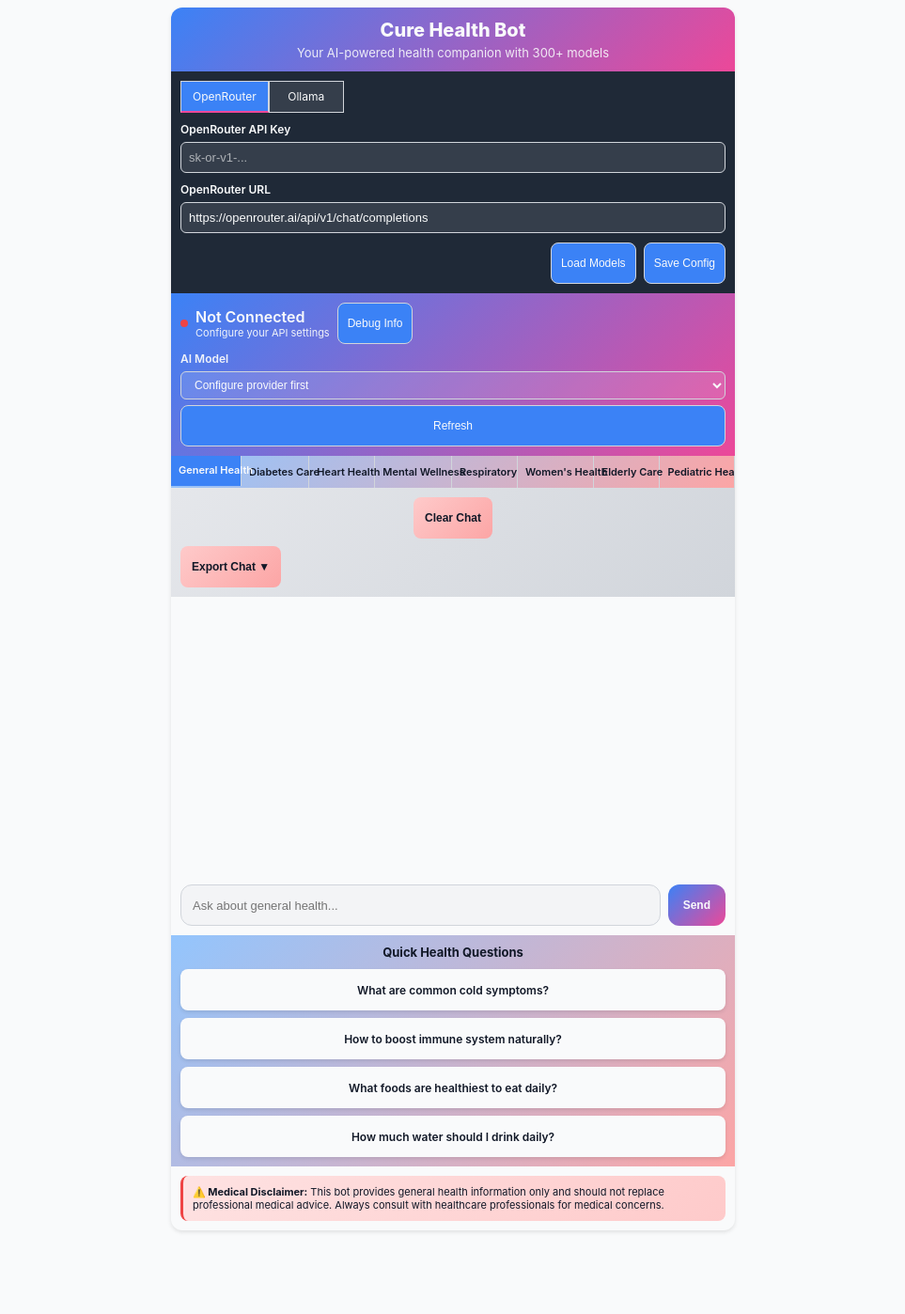
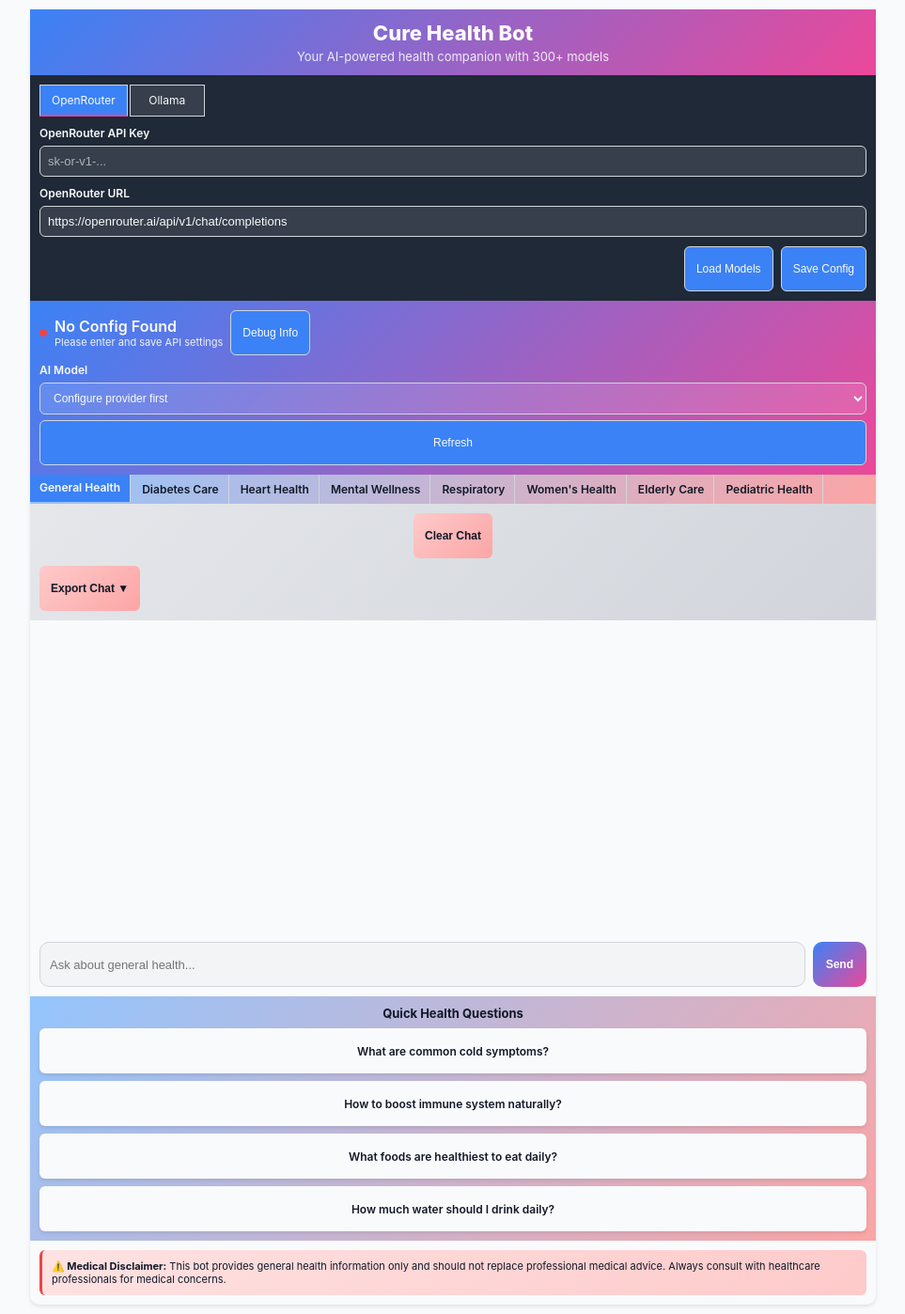
Before and after one commit to raju11011967/curebot, a Flask app: page / in a window 1280 px wide. Shown: the whole page at 94% size, without its empty margins (158-1121 px from the left). Before the commit the page ends 1311 px from the top, so only its background shows below. Run offline with Flask 3, Linux system fonts and the light colour scheme; some libraries are stand-ins or nearby versions.

Commit message:
Update index.html

```diff
--- a/templates/index.html
+++ b/templates/index.html
@@ -45,7 +45,7 @@
       color: var(--text);
       display: flex;
       justify-content: center;
-      padding: 8px;
+      padding: 10px;
       overflow-x: hidden;
       -webkit-font-smoothing: antialiased;
     }
@@ -78,13 +78,12 @@
 
     .container {
       width: 100%;
-      max-width: 600px;
+      max-width: 900px;
       background: var(--background);
-      border-radius: 12px;
+      border-radius: 10px;
       box-shadow: var(--shadow);
-      overflow: hidden;
-      opacity: 0;
-      animation: fadeIn 0.3s ease-out forwards;
+      overflow: visible;
+      animation: fadeIn 0.2s ease-out forwards;
     }
 
     @keyframes fadeIn {
@@ -99,14 +98,14 @@
       text-align: center;
     }
     header h1 {
-      font-size: clamp(16px, 5vw, 20px);
+      font-size: clamp(18px, 5vw, 22px);
       font-weight: 800;
       margin-bottom: 4px;
     }
     header p {
       margin: 0;
       opacity: 0.9;
-      font-size: clamp(11px, 3vw, 13px);
+      font-size: clamp(12px, 3vw, 13px);
     }
 
     .config-section {
@@ -143,14 +142,22 @@
     }
     .provider-tabs {
       display: flex;
-      gap: 0;
+      gap: 2px;
       margin-bottom: 10px;
       overflow-x: auto;
       -webkit-overflow-scrolling: touch;
-      scrollbar-width: none;
+      scrollbar-width: thin;
+      scrollbar-color: var(--primary) var(--dark-background);
     }
     .provider-tabs::-webkit-scrollbar {
-      display: none;
+      height: 6px;
+    }
+    .provider-tabs::-webkit-scrollbar-track {
+      background: var(--dark-background);
+    }
+    .provider-tabs::-webkit-scrollbar-thumb {
+      background: var(--primary);
+      border-radius: 3px;
     }
     .provider-tab {
       padding: 8px 12px;
@@ -212,11 +219,10 @@
     }
     .model-selector label {
       font-weight: 600;
-      opacity: 0.95;
       font-size: 12px;
     }
     .model-selector select {
-      padding: 6px 10px;
+      padding: 8px 10px;
       border-radius: 6px;
       border: 1px solid var(--border);
       background: rgba(255, 255, 255, 0.12);
@@ -257,36 +264,44 @@
       border-radius: 3px;
     }
     .debug-toggle, .btn-small {
-      padding: 6px 10px;
-      border-radius: 8px;
+      padding: 8px 12px;
+      border-radius: 6px;
       background: var(--primary);
       color: var(--dark-text);
       border: 1px solid var(--border);
       cursor: pointer;
       font-size: 12px;
       touch-action: manipulation;
-      min-height: 44px;
+      min-height: 48px;
     }
     .tabs {
       display: flex;
       background: linear-gradient(135deg, #93C5FD, #FCA5A5);
-      gap: 0;
+      gap: 2px;
       overflow-x: auto;
       -webkit-overflow-scrolling: touch;
-      scrollbar-width: none;
+      scrollbar-width: thin;
+      scrollbar-color: var(--primary) var(--background);
     }
     .tabs::-webkit-scrollbar {
-      display: none;
+      height: 6px;
+    }
+    .tabs::-webkit-scrollbar-track {
+      background: var(--background);
+    }
+    .tabs::-webkit-scrollbar-thumb {
+      background: var(--primary);
+      border-radius: 3px;
     }
     .tab {
-      padding: 10px 8px;
-      min-width: 70px;
+      padding: 8px 10px;
+      min-width: 80px;
       text-align: center;
       font-weight: 600;
       cursor: pointer;
       border-right: 1px solid var(--border);
       transition: all 0.2s ease;
-      font-size: 11px;
+      font-size: 12px;
       white-space: nowrap;
       touch-action: manipulation;
       color: var(--text);
@@ -316,10 +331,11 @@
       display: flex;
       gap: 8px;
       justify-content: center;
+      flex-wrap: wrap;
     }
     .btn {
       padding: 8px 12px;
-      border-radius: 8px;
+      border-radius: 6px;
       border: none;
       cursor: pointer;
       background: var(--gradient);
@@ -327,7 +343,7 @@
       font-weight: 600;
       touch-action: manipulation;
       font-size: 12px;
-      min-height: 44px;
+      min-height: 48px;
     }
     .btn-secondary {
       background: linear-gradient(135deg, #FECACA, #FCA5A5);
@@ -370,8 +386,8 @@
       border-bottom: none;
     }
     .chat-section {
-      height: 45vh;
-      min-height: 250px;
+      height: 50vh;
+      min-height: 300px;
       display: flex;
       flex-direction: column;
     }
@@ -379,7 +395,7 @@
       flex: 1;
       overflow-y: auto;
       overflow-x: hidden;
-      padding: 12px;
+      padding: 10px;
       background: var(--background);
       scrollbar-width: thin;
       scrollbar-color: var(--primary) var(--background);
@@ -434,23 +450,23 @@
     }
     .chatInput {
       flex: 1;
-      padding: 10px 12px;
-      border-radius: 12px;
+      padding: 8px 10px;
+      border-radius: 10px;
       border: 1px solid var(--border);
       font-size: 13px;
       outline: none;
       background: #F3F4F6;
       color: var(--text);
-      min-height: 44px;
+      min-height: 48px;
     }
     .chatInput:focus {
-      box-shadow: 0 0 0 4px rgba(59, 130, 246, 0.1);
+      box-shadow: 0 0 0 3px rgba(59, 130, 246, 0.1);
       border-color: var(--primary);
       background: var(--background);
     }
     .sendBtn {
-      padding: 10px 16px;
-      border-radius: 12px;
+      padding: 8px 14px;
+      border-radius: 10px;
       font-weight: 600;
       border: none;
       cursor: pointer;
@@ -458,7 +474,7 @@
       color: var(--dark-text);
       touch-action: manipulation;
       font-size: 12px;
-      min-height: 44px;
+      min-height: 48px;
     }
     .quick-questions {
       padding: 10px;
@@ -471,17 +487,17 @@
     }
     .quick-question {
       background: var(--background);
-      padding: 10px;
-      border-radius: 8px;
+      padding: 8px;
+      border-radius: 6px;
       cursor: pointer;
       box-shadow: var(--shadow);
       font-weight: 600;
       text-align: center;
-      transition: transform 0.2s ease, opacity 0.2s ease;
+      transition: transform 0.2s ease;
       touch-action: manipulation;
       font-size: 12px;
       color: var(--text);
-      min-height: 44px;
+      min-height: 48px;
       display: flex;
       align-items: center;
       justify-content: center;
@@ -496,7 +512,7 @@
     .disclaimer {
       padding: 10px;
       margin: 10px;
-      border-radius: 8px;
+      border-radius: 6px;
       font-size: 11px;
       background: linear-gradient(135deg, #FEE2E2, #FECACA);
       border-left: 3px solid var(--error);
@@ -645,7 +661,7 @@
         </div>
       </div>
       <div class="quick-questions">
-        <h3 style="text-align: center; margin-bottom: 10px; font-size: 13px;">Quick Health Questions</h3>
+        <h3 style="text-align: center; margin-bottom: 8px; font-size: 13px;">Quick Health Questions</h3>
         <div class="questions-grid">
           <div class="quick-question" role="button" tabindex="0" aria-label="Ask about common cold symptoms">What are common cold symptoms?</div>
           <div class="quick-question" role="button" tabindex="0" aria-label="Ask how to boost immune system naturally">How to boost immune system naturally?</div>
@@ -678,7 +694,7 @@
         </div>
       </div>
       <div class="quick-questions">
-        <h3 style="text-align: center; margin-bottom: 10px; font-size: 13px;">Diabetes Care Questions</h3>
+        <h3 style="text-align: center; margin-bottom: 8px; font-size: 13px;">Diabetes Care Questions</h3>
         <div class="questions-grid">
           <div class="quick-question" role="button" tabindex="0" aria-label="Ask what foods diabetics should avoid">What foods should diabetics avoid?</div>
           <div class="quick-question" role="button" tabindex="0" aria-label="Ask how to monitor blood sugar properly">How to monitor blood sugar properly?</div>
@@ -711,7 +727,7 @@
         </div>
       </div>
       <div class="quick-questions">
-        <h3 style="text-align: center; margin-bottom: 10px; font-size: 13px;">Heart Health Questions</h3>
+        <h3 style="text-align: center; margin-bottom: 8px; font-size: 13px;">Heart Health Questions</h3>
         <div class="questions-grid">
           <div class="quick-question" role="button" tabindex="0" aria-label="Ask about normal blood pressure range">What is normal blood pressure range?</div>
           <div class="quick-question" role="button" tabindex="0" aria-label="Ask how to control cholesterol naturally">How to control cholesterol naturally?</div>
@@ -744,7 +760,7 @@
         </div>
       </div>
       <div class="quick-questions">
-        <h3 style="text-align: center; margin-bottom: 10px; font-size: 13px;">Mental Wellness Questions</h3>
+        <h3 style="text-align: center; margin-bottom: 8px; font-size: 13px;">Mental Wellness Questions</h3>
         <div class="questions-grid">
           <div class="quick-question" role="button" tabindex="0" aria-label="Ask how to manage stress effectively">How to manage stress effectively?</div>
           <div class="quick-question" role="button" tabindex="0" aria-label="Ask about tips for better sleep hygiene">Tips for better sleep hygiene</div>
@@ -777,7 +793,7 @@
         </div>
       </div>
       <div class="quick-questions">
-        <h3 style="text-align: center; margin-bottom: 10px; font-size: 13px;">Respiratory Health Questions</h3>
+        <h3 style="text-align: center; margin-bottom: 8px; font-size: 13px;">Respiratory Health Questions</h3>
         <div class="questions-grid">
           <div class="quick-question" role="button" tabindex="0" aria-label="Ask how to improve lung capacity naturally">How to improve lung capacity naturally?</div>
           <div class="quick-question" role="button" tabindex="0" aria-label="Ask about signs of asthma">What are signs of asthma?</div>
@@ -810,7 +826,7 @@
         </div>
       </div>
       <div class="quick-questions">
-        <h3 style="text-align: center; margin-bottom: 10px; font-size: 13px;">Women's Health Questions</h3>
+        <h3 style="text-align: center; margin-bottom: 8px; font-size: 13px;">Women's Health Questions</h3>
         <div class="questions-grid">
           <div class="quick-question" role="button" tabindex="0" aria-label="Ask about common signs of hormonal imbalance">What are common signs of hormonal imbalance?</div>
           <div class="quick-question" role="button" tabindex="0" aria-label="Ask how to maintain reproductive health">How to maintain reproductive health?</div>
@@ -843,7 +859,7 @@
         </div>
       </div>
       <div class="quick-questions">
-        <h3 style="text-align: center; margin-bottom: 10px; font-size: 13px;">Elderly Care Questions</h3>
+        <h3 style="text-align: center; margin-bottom: 8px; font-size: 13px;">Elderly Care Questions</h3>
         <div class="questions-grid">
           <div class="quick-question" role="button" tabindex="0" aria-label="Ask how to prevent falls in elderly">How to prevent falls in elderly?</div>
           <div class="quick-question" role="button" tabindex="0" aria-label="Ask about managing multiple medications safely">Managing multiple medications safely</div>
@@ -876,7 +892,7 @@
         </div>
       </div>
       <div class="quick-questions">
-        <h3 style="text-align: center; margin-bottom: 10px; font-size: 13px;">Pediatric Health Questions</h3>
+        <h3 style="text-align: center; margin-bottom: 8px; font-size: 13px;">Pediatric Health Questions</h3>
         <div class="questions-grid">
           <div class="quick-question" role="button" tabindex="0" aria-label="Ask about vaccination schedule for children">Vaccination schedule for children</div>
           <div class="quick-question" role="button" tabindex="0" aria-label="Ask about managing childhood obesity">Managing childhood obesity</div>
@@ -976,6 +992,7 @@
         const saved = getCookie('curebotConfig');
         if (!saved) {
           addDebugLog('No configuration found in cookies (UA: ' + navigator.userAgent + ')');
+          updateConnectionStatus('disconnected', 'No Config Found', 'Please enter and save API settings');
           return;
         }
         const config = JSON.parse(saved);
@@ -1014,6 +1031,8 @@
           addDebugLog(`Configuration loaded: API key (${config.openrouter?.key ? config.openrouter.key.slice(0, 4) + '...' : 'none'})`);
           if (config.openrouter?.key) {
             updateConnectionStatus('connected', 'Configuration Loaded', 'API key retrieved');
+          } else {
+            updateConnectionStatus('disconnected', 'No API Key', 'Please enter and save an API key');
           }
         };
         setInputs();
@@ -1317,9 +1336,9 @@
         if (loadingSpinner) {
           loadingSpinner.style.display = 'none';
         }
-      }, 500); // Hide spinner after 500ms
-
-      loadConfig(); // Load API key and config immediately
+      }, 500);
+
+      loadConfig();
       document.querySelectorAll('.provider-tab').forEach(tab => {
         tab.addEventListener('click', function() {
           currentProvider = this.dataset.provider;
```
Also changed, not shown: other parts of templates/index.html (+29 -28 lines).
